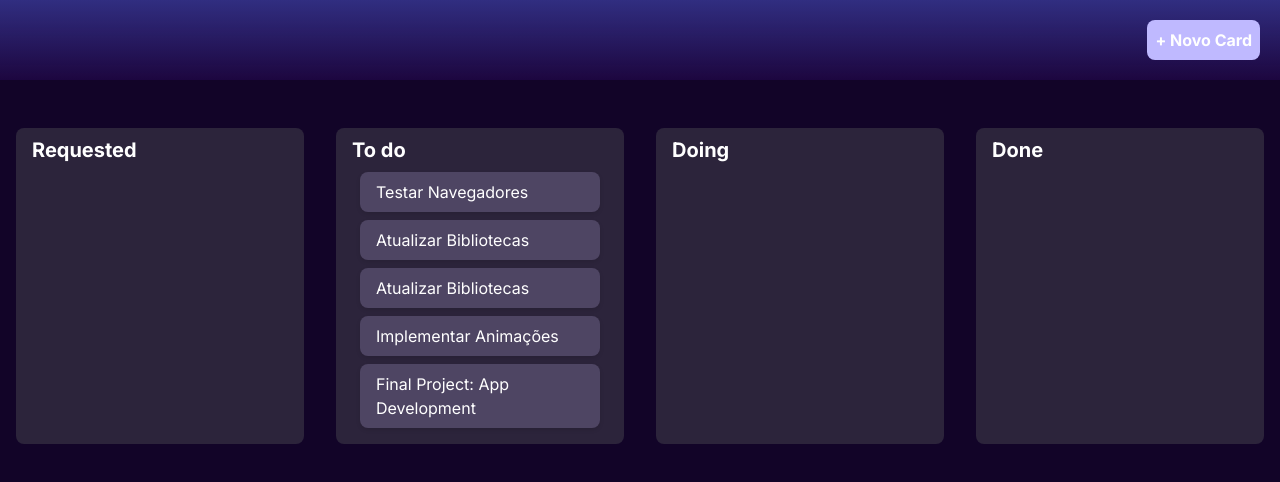
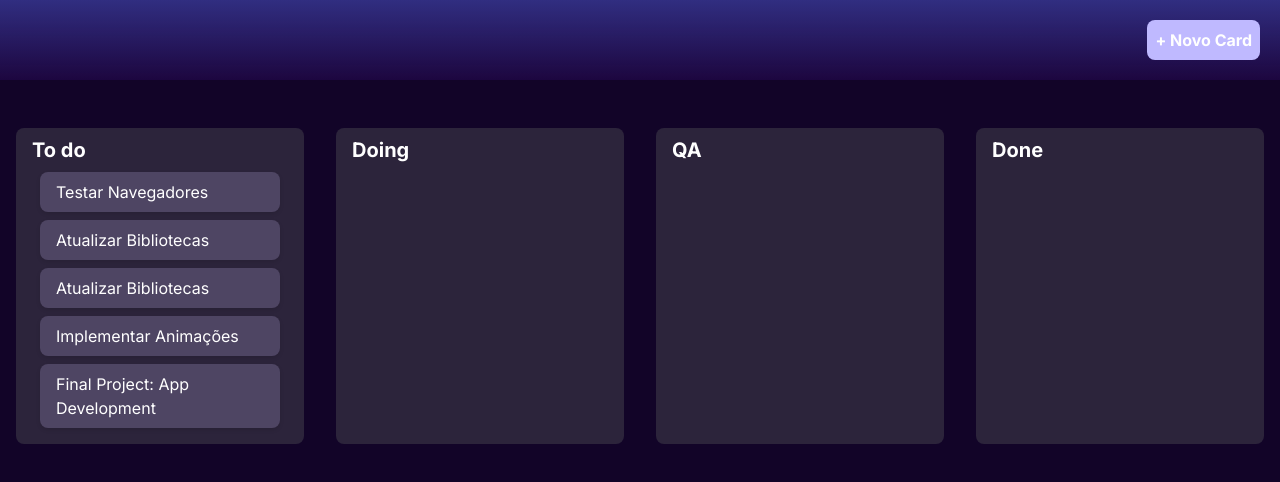
Before and after one commit to Miguel-ectil/Project-Kanban, a Next.js app: page / in a window 1280 px wide. Shown: the top 482 px of the page. Built offline with nearby package versions, Linux system fonts and the light colour scheme.

Commit message:
[ADD and UPD] Adicionando nome dos arrays

```diff
--- a/src/app/page.tsx
+++ b/src/app/page.tsx
@@ -29,9 +29,9 @@ const dados = [
 
 const Home = () => {
   const [columns, setColumns] = useState({
-    requested: { name: "Requested", items: [] },
     toDo: { name: "To do", items: dados },
-    inProgress: { name: "Doing", items: [] },
+    doing: { name: "Doing", items: [] },
+    inProgress: { name: "QA", items: [] },
     done: { name: "Done", items: [] },
   });
 
```
